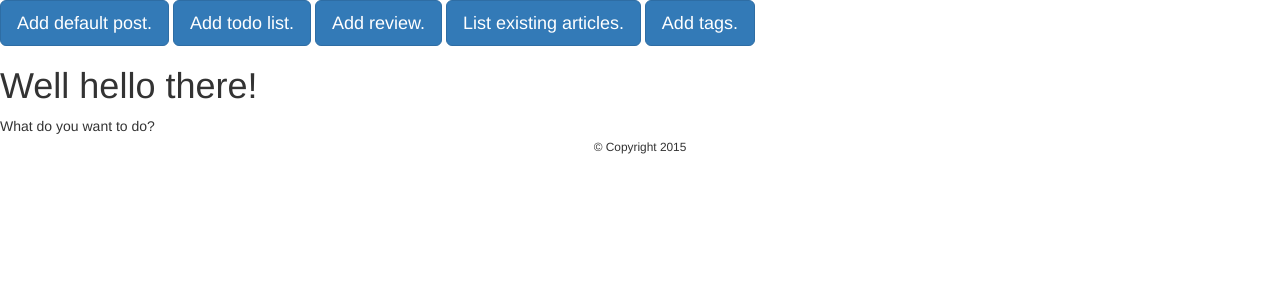
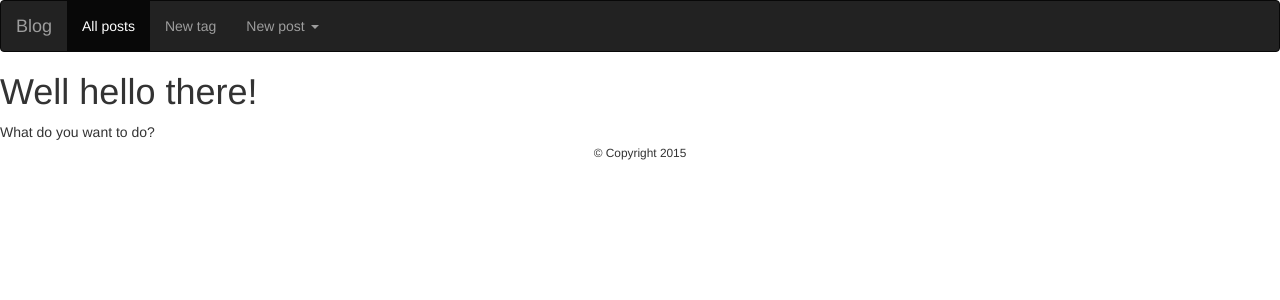
Before and after one commit to JeanKossaifi/blog, a Flask app: page / in a window 1280 px wide. Shown: the top 300 px of the page. Run offline with Flask 2, Linux system fonts and the light colour scheme; the visitor is signed in with stand-in values (Sample User, id 1); some libraries are stand-ins or nearby versions.

Commit message:
added navbar

```diff
--- a/blog/templates/layout.html
+++ b/blog/templates/layout.html
@@ -7,35 +7,29 @@
 {% endblock %}
 
 {% block body %}
-    <a type="button"
-            class="btn btn-primary btn-lg"
-            href="{{ url_for('new_post', category='default') }}">
-        Add default post.
-    </a>
 
-    <a type="button"
-            class="btn btn-primary btn-lg"
-            href="{{ url_for('new_post', category='todo') }}">
-        Add todo list.
-    </a>
-
-    <a type="button"
-            class="btn btn-primary btn-lg"
-            href="{{ url_for('new_post', category='review') }}">
-        Add review.
-    </a>
-
-    <a  class="btn btn-primary btn-lg"
-        href="{{url_for('post_list')}}">
-        List existing articles.
-    </a>
-
-    <a  class="btn btn-primary btn-lg"
-        href="{{url_for('new_tag')}}">
-        Add tags.
-    </a>
-    <br/>
-
+    <nav class="navbar navbar-inverse">
+    <div class="container-fluid">
+        <div class="navbar-header">
+            <a class="navbar-brand" href="{{url_for('blog')}}"> Blog </a>
+        </div>
+        <div>
+        <ul class="nav navbar-nav">
+            <li class="active"><a href="{{ url_for('post_list') }}"> All posts </a></li>
+            <li><a href="{{ url_for('new_tag') }}"> New tag </a></li>
+            <li class="dropdown">
+                <a class="dropdown-toggle" data-toggle="dropdown" href="#">New post
+                <span class="caret"></span></a>
+                <ul class="dropdown-menu">
+                    <li><a href="{{ url_for('new_post', category='default') }}"> Default post. </a></li>
+                    <li><a href="{{ url_for('new_post', category='todo') }}"> To-do list. </a></li>
+                    <li><a href="{{ url_for('new_post', category='review') }}"> Review post. </a></li>
+                </ul>
+            </li>
+        </ul>
+        </div>
+    </div>
+    </nav>
 
     {{super()}}
     <br>
```
